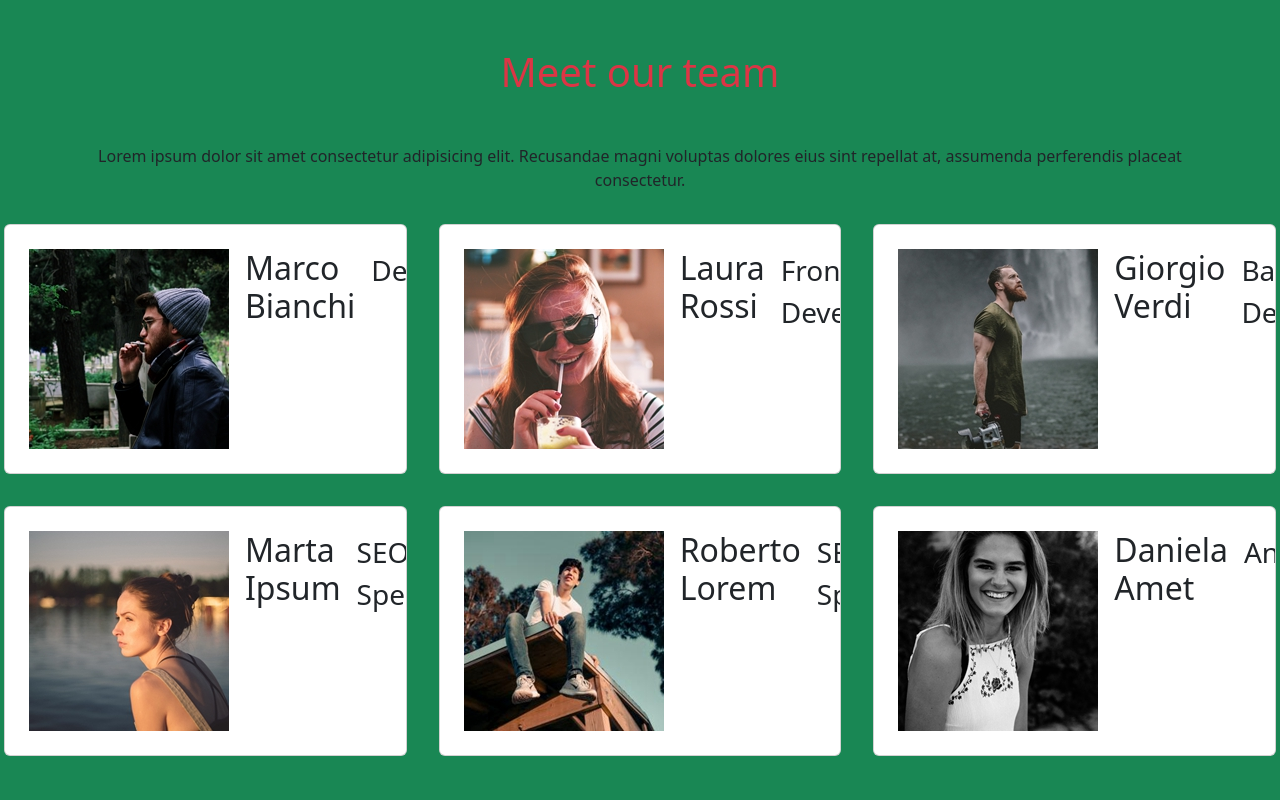
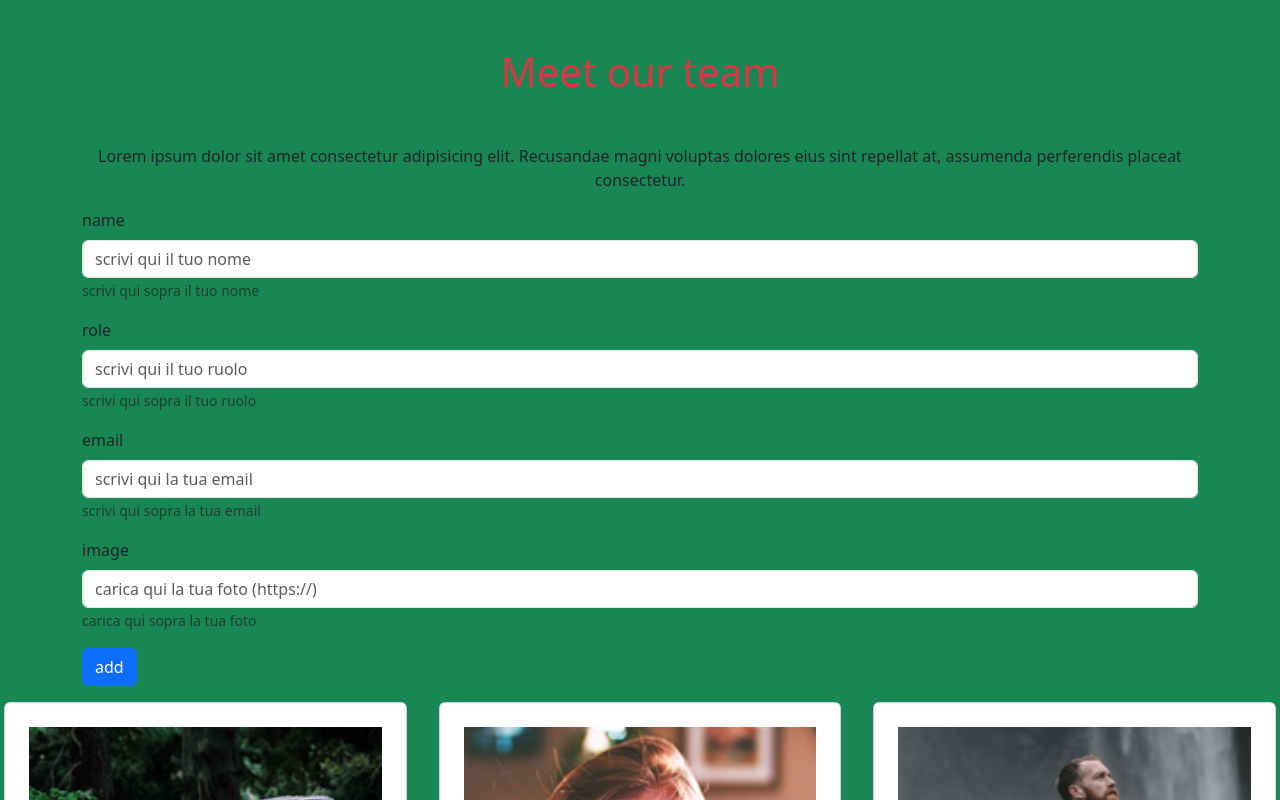
Before and after one commit to salvatoretullo15-cmd/js-our-team, a plain HTML site: page index.html in a window 1280 px wide. Shown: the top 800 px of the page. Drawn offline with nearby package versions, Linux system fonts and the light colour scheme.

Commit message:
problemi con il form delle immagini

```diff
--- a/assets/script.js
+++ b/assets/script.js
@@ -53,6 +53,11 @@ const teamMembers = [
 </div>
 */
 const rowEl=document.querySelector("section.team .row")
+const formEl=document.getElementById("add_member")
+const nameEl=document.getElementById("name")
+const roleEl=document.getElementById("role")
+const emailEl=document.getElementById("email")
+const imageEl=document.getElementById("image")
 //questo rendera il team in pagina
 //creare la variabile d'appogio
 let card=""
@@ -93,9 +98,9 @@ function rendeMemberCard(singleMember){
   const{name,role,email,img}=singleMember
   console.log(singleMember);
   const markup=`
-  <div class="col-4 p-3">
+  <div class="col-md-6 col-lg-4 p-3">
     <div class="card overflow-hidden">
-    <div class="card-body d-flex">
+    <div class="card-body ">
         <img class="p-2 card-img-top" src="./assets/${img}" alt="">
         <h2 class="p-2 card-title">${name}</h2>
         <div class="p-2 role fs-3">${role}</div>
@@ -106,3 +111,27 @@ function rendeMemberCard(singleMember){
   `
   return markup
 }
+
+
+formEl.addEventListener("submit",function (e) {
+  //previene la ricarica della pagina
+  e.preventDefault
+  //select the form node
+  console.log(nameEl,roleEl,imageEl,email.EL);
+  //read the input value
+  console.log(nameEl.value,roleEl.value,imageEl.value,emailEl.value);
+  //store each input value in a variable
+  const name=nameEl.value
+  const role=roleEl.value
+  const email=emailEl.value
+  const image=imageEl.value
+  //create a new team object using above variable
+  const newTeamMember={
+    name,role,email,image
+  }
+  console.log=(newTeamMember)
+  //add the object to the arrey(push)
+  teamMembers.push(newTeamMember)
+  //update the dom and re-render the team member
+  rendeMemberCard(teamMembers,rowEl)
+})
--- a/index.html
+++ b/index.html
@@ -32,6 +32,71 @@
             </div>
         </header>
         <main>
+            <section class="add.member">
+                <div class="container">
+                    <form id="add_member">
+                        <div class="col-12">
+                            <div class="mb-3">
+                                <label for="name" class="form-label">name</label>
+                                <input type="text"
+                                       name="name"
+                                       id="name"
+                                       class="form-control"
+                                       placeholder="scrivi qui il tuo nome"
+                                       aria-describedby="nameHelper"
+                                />
+                                <small id="nameHelper" class="form-text text-muted">
+                                    scrivi qui sopra il tuo nome
+                                </small>
+                            </div>
+                            <div class="mb-3">
+                                <label for="role" class="form-label">role</label>
+                                <input type="text"
+                                       name="role"
+                                       id="role"
+                                       class="form-control"
+                                       placeholder="scrivi qui il tuo ruolo"
+                                       aria-describedby="roleHelper"
+                                />
+                                <small id="roleHelper" class="form-text text-muted">
+                                    scrivi qui sopra il tuo ruolo
+                                </small>
+                            </div>
+                            <div class="mb-3">
+                                <label for="email" class="form-label">email</label>
+                                <input type="text"
+                                       name="email"
+                                       id="email"
+                                       class="form-control"
+                                       placeholder="scrivi qui la tua email"
+                                       aria-describedby="emailHelper"
+                                />
+                                <small id="emailHelper" class="form-text text-muted">
+                                    scrivi qui sopra la tua email
+                                </small>
+                            </div>
+                            <div class="mb-3">
+                                <label for="image" class="form-label">image</label>
+                                <input type="link"
+                                       name="image"
+                                       id="image"
+                                       class="form-control"
+                                       placeholder="carica qui la tua foto (https://)"
+                                       aria-describedby="imageHelper"
+                                />
+                                <small id="imageHelper" class="form-text text-muted">
+                                    carica qui sopra la tua foto
+                                </small>
+                            </div>
+
+                            <button type="submit" class="btn btn-primary">
+                                add
+                            </button>
+
+                        </div>
+                    </form>
+                </div>
+            </section>
             <section class="team">
                 <div>
                     <div class="row">
```
Also changed, not shown: assets/function.js (added).
